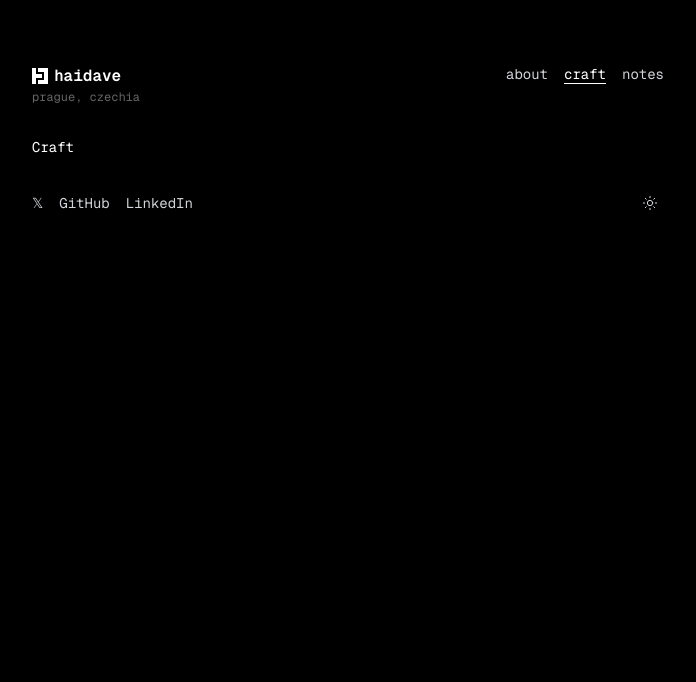
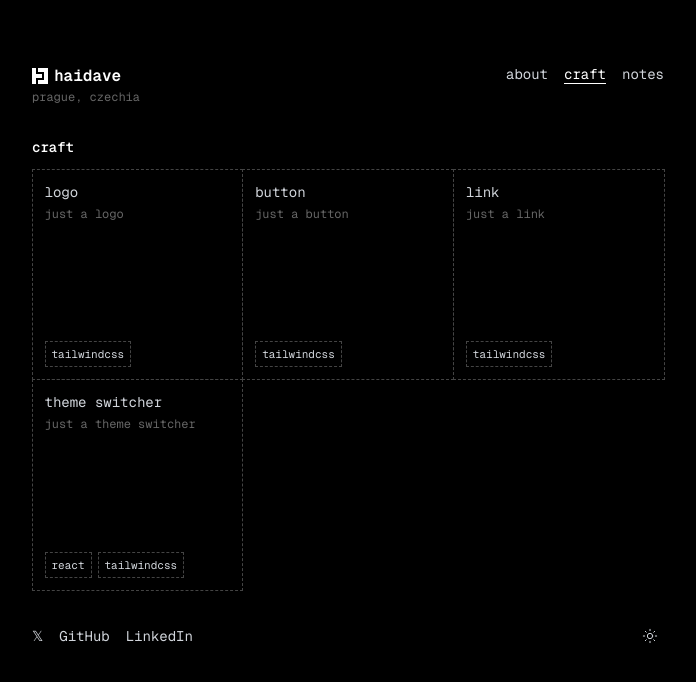
Before and after one commit to haidave/haidave-com-v3, a Next.js app: page /craft in a window 1280 px wide. Shown: the top 682 px of the page, without its empty margins (292-988 px from the left). Built offline with nearby package versions, Linux system fonts and the light colour scheme.

Commit message:
feat(craft): add craft detail page with mdx

```diff
--- /dev/null
+++ b/src/app/craft/[slug]/page.tsx
@@ -0,0 +1 @@
+export { CraftDetailPage as default, generateStaticParams, generateMetadata } from '@/modules/craft/pages/craft-detail'
--- a/src/config/routes.ts
+++ b/src/config/routes.ts
@@ -2,6 +2,7 @@ const ROUTES = {
   home: '/',
   about: '/about',
   craft: '/craft',
+  craftDetail: (slug: string) => `/craft/${slug}`,
   notes: '/notes',
   note: (slug: string) => `/notes/${slug}`,
 } as const
--- a/src/lib/mdx/mdx-components.tsx
+++ b/src/lib/mdx/mdx-components.tsx
@@ -4,6 +4,8 @@ import type { MDXComponents } from 'mdx/types'
 
 import { BlockQuote } from '@/modules/design-system/components/blockquote'
 import { CopyToClipboard } from '@/modules/design-system/components/copy-to-clipboard'
+import { Link } from '@/modules/design-system/components/link'
+import { ThemeSwitcher } from '@/modules/design-system/components/theme-switcher'
 
 interface FigureProps extends ComponentPropsWithoutRef<'figure'> {
   'data-rehype-pretty-code-figure'?: string
@@ -48,8 +50,8 @@ export const components: MDXComponents = {
       </div>
     )
   },
-
   pre: ({ ...props }) => <pre className="bg-subtle dark relative block py-6 [&>code]:grid" {...props} />,
-
   BlockQuote: BlockQuote,
+  Link: Link,
+  ThemeSwitcher: ThemeSwitcher,
 }
--- a/src/lib/mdx/mdx.ts
+++ b/src/lib/mdx/mdx.ts
@@ -1,10 +1,6 @@
 import fs from 'fs'
 import path from 'path'
-import type { Element, Literal } from 'hast'
 import { compileMDX } from 'next-mdx-remote/rsc'
-import rehypePrettyCode from 'rehype-pretty-code'
-import githubDarkDefault from 'shiki/themes/github-dark-default.mjs'
-import { visit } from 'unist-util-visit'
 
 import { components } from './mdx-components'
 
@@ -12,49 +8,17 @@ type Frontmatter = {
   title: string
   description: string
   publishedAt: string
+  tags?: string[]
   order?: number
 }
 
+type AdjacentDocument = {
+  title: string
+  slug: string
+} | null
+
 const basePath = process.cwd()
 const buildContentPath = (category: string) => path.join(basePath, 'src', 'modules', category, 'content')
-
-// Extract raw code from `code` element nested inside `pre` tag and store value in `pre` node.
-// This need to be before `rehypePrettyCode` so that we get the raw value.
-const preprocessRawCode = (tree: Element) => {
-  visit(tree, (node) => {
-    if (!(node.type === 'element' && node.tagName === 'pre')) {
-      return
-    }
-
-    const [element] = node.children as Element[]
-
-    if (element?.tagName !== 'code') {
-      return
-    }
-
-    const [code] = element.children as (Literal & Text)[]
-
-    ;(node as Element & { raw?: string }).raw = code?.value
-  })
-}
-// Pass raw value found in `pre` node and store to figure[data-rehype-pretty-code-figure]
-// This need to be after `rehypePrettyCode` so the stored raw code can be moved to the target figure.
-const postprocessRawCode = (tree: Element) => {
-  visit(tree, (node) => {
-    if (
-      !(node.type === 'element' && node.tagName === 'figure') ||
-      !('data-rehype-pretty-code-figure' in node.properties)
-    ) {
-      return
-    }
-
-    for (const child of node.children as Element[]) {
-      if (child.tagName === 'pre') {
-        node.properties.raw = (node as Element & { raw?: string }).raw
-      }
-    }
-  })
-}
 
 export const getDocumentBySlug = async (category: string, slug: string) => {
   const contentDir = buildContentPath(category)
@@ -67,19 +31,6 @@ export const getDocumentBySlug = async (category: string, slug: string) => {
     components: components,
     options: {
       parseFrontmatter: true,
-      mdxOptions: {
-        rehypePlugins: [
-          () => preprocessRawCode,
-          [
-            rehypePrettyCode as never,
-            {
-              theme: githubDarkDefault,
-              keepBackground: false,
-            },
-          ],
-          () => postprocessRawCode,
-        ],
-      },
     },
   })
 
@@ -120,3 +71,26 @@ export const getAllSlugs = (category: string) => {
   const slugs = files.map((file) => ({ slug: path.parse(file).name }))
   return slugs
 }
+
+export const getAdjacentDocuments = async (category: string, currentSlug: string) => {
+  const allDocuments = await getDocuments(category)
+  const currentIndex = allDocuments.findIndex((doc) => doc.slug === currentSlug)
+
+  const previous: AdjacentDocument =
+    currentIndex > 0 && allDocuments[currentIndex - 1]
+      ? {
+          title: allDocuments[currentIndex - 1]?.frontmatter?.title ?? '',
+          slug: allDocuments[currentIndex - 1]?.slug ?? '',
+        }
+      : null
+
+  const next: AdjacentDocument =
+    currentIndex < allDocuments.length - 1 && allDocuments[currentIndex + 1]
+      ? {
+          title: allDocuments[currentIndex + 1]?.frontmatter?.title ?? '',
+          slug: allDocuments[currentIndex + 1]?.slug ?? '',
+        }
+      : null
+
+  return { previous, next }
+}
--- /dev/null
+++ b/src/modules/craft/content/button.mdx
@@ -0,0 +1,9 @@
+---
+title: button
+description: just a button
+publishedAt: '2024-11-14'
+slug: button
+tags: ['tailwindcss']
+---
+
+<button className="border border-dashed p-4 transition hover:border-secondary hover:bg-secondary">button</button>
--- /dev/null
+++ b/src/modules/craft/content/link.mdx
@@ -0,0 +1,9 @@
+---
+title: link
+description: just a link
+publishedAt: '2024-11-10'
+slug: link
+tags: ['tailwindcss']
+---
+
+<Link href={{}}>link</Link>
--- /dev/null
+++ b/src/modules/craft/content/logo.mdx
@@ -0,0 +1,16 @@
+---
+title: logo
+description: just a logo
+publishedAt: '2024-11-16'
+slug: logo
+tags: ['tailwindcss']
+---
+
+<div className="inline-flex items-center gap-x-1.5 text-base font-bold text-primary">
+  <div className="relative size-4">
+    <div className="absolute left-0 h-full w-1 bg-primary-reverse" />
+    <div className="absolute top-1/2 h-1 w-2.5 -translate-y-1/2 bg-primary-reverse" />
+    <div className="absolute right-0 h-4 w-2.5 border-4 border-l-0 border-black dark:border-white" />
+  </div>
+  haidave
+</div>
--- /dev/null
+++ b/src/modules/craft/content/theme-switcher.mdx
@@ -0,0 +1,9 @@
+---
+title: theme switcher
+description: just a theme switcher
+publishedAt: '2024-11-01'
+slug: theme-switcher
+tags: ['react', 'tailwindcss']
+---
+
+<ThemeSwitcher />
--- /dev/null
+++ b/src/modules/craft/pages/craft-detail.tsx
@@ -0,0 +1,67 @@
+import { notFound } from 'next/navigation'
+
+import { ROUTES } from '@/config/routes'
+import { formatDate } from '@/lib/formatters'
+import { getAdjacentDocuments, getAllSlugs, getDocumentBySlug } from '@/lib/mdx/mdx'
+import { Link } from '@/modules/design-system/components/link'
+
+const generateStaticParams = () => {
+  return getAllSlugs('craft')
+}
+
+const generateMetadata = async ({ params }: { params: Promise<{ slug: string }> }) => {
+  const resolvedParams = await params
+  const component = await getDocumentBySlug('craft', resolvedParams.slug)
+
+  return {
+    title: component.frontmatter.title,
+  }
+}
+
+const CraftDetailPage = async ({ params }: { params: Promise<{ slug: string }> }) => {
+  const resolvedParams = await params
+  const craft = await getDocumentBySlug('craft', resolvedParams.slug)
+  const { previous, next } = await getAdjacentDocuments('craft', resolvedParams.slug)
+
+  if (!craft) {
+    return notFound()
+  }
+
+  return (
+    <section className="space-y-4">
+      <div className="flex items-center justify-between">
+        <Link href={ROUTES.craft} className="flex items-center gap-1.5 text-xs text-tertiary">
+          <span className="text-sm">←</span> back
+        </Link>
+
+        <h2>{craft.frontmatter.title}</h2>
+
+        <time dateTime={craft.frontmatter.publishedAt} className="text-xs text-tertiary">
+          {formatDate(craft.frontmatter.publishedAt)}
+        </time>
+      </div>
+
+      <div className="grid aspect-square place-items-center border border-dashed">{craft.content}</div>
+
+      <div className="flex justify-between text-secondary">
+        {previous ? (
+          <Link href={ROUTES.craftDetail(previous.slug)} className="gap-1.5">
+            <span>←</span> {previous.title}
+          </Link>
+        ) : (
+          <div />
+        )}
+
+        {next ? (
+          <Link href={ROUTES.craftDetail(next.slug)} className="gap-1.5">
+            {next.title} <span>→</span>
+          </Link>
+        ) : (
+          <div />
+        )}
+      </div>
+    </section>
+  )
+}
+
+export { CraftDetailPage, generateStaticParams, generateMetadata }
--- a/src/modules/craft/pages/craft.tsx
+++ b/src/modules/craft/pages/craft.tsx
@@ -1,8 +1,37 @@
-const CraftPage = () => {
+import { ROUTES } from '@/config/routes'
+import { getDocuments } from '@/lib/mdx/mdx'
+import { Link } from '@/modules/design-system/components/link'
+
+const CraftPage = async () => {
+  const craft = await getDocuments('craft')
+
   return (
-    <main className="">
-      <h1>Craft</h1>
-    </main>
+    <section className="space-y-3">
+      <h2 className="font-semibold text-primary">craft</h2>
+      <ul className="grid grid-cols-3">
+        {craft.map((craft) => (
+          <li
+            key={craft.slug}
+            className="m-[-0.5px] aspect-square border border-dashed transition hover:z-10 hover:border-secondary hover:bg-secondary"
+          >
+            <Link href={ROUTES.craftDetail(craft.slug)} withoutUnderline className="grid size-full p-3">
+              <div className="space-y-1">
+                <h3>{craft.frontmatter.title}</h3>
+                <p className="mt-auto text-xs text-tertiary">{craft.frontmatter.description}</p>
+              </div>
+
+              <ul className="mt-auto flex flex-wrap gap-1.5">
+                {craft.frontmatter.tags?.map((tag) => (
+                  <li key={tag} className="border border-dashed px-1.5 py-0.5 text-2xs text-secondary">
+                    {tag}
+                  </li>
+                ))}
+              </ul>
+            </Link>
+          </li>
+        ))}
+      </ul>
+    </section>
   )
 }
 
```
